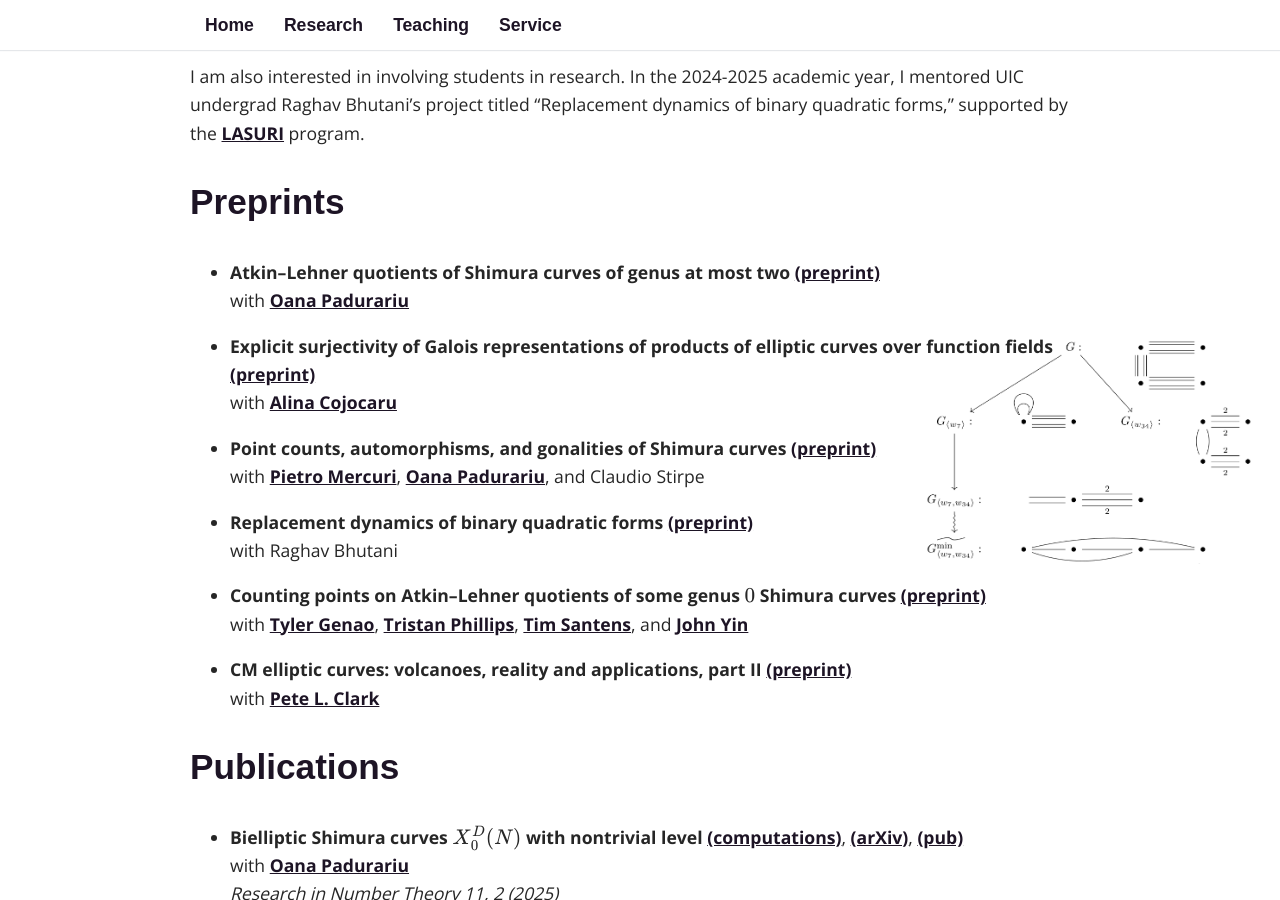
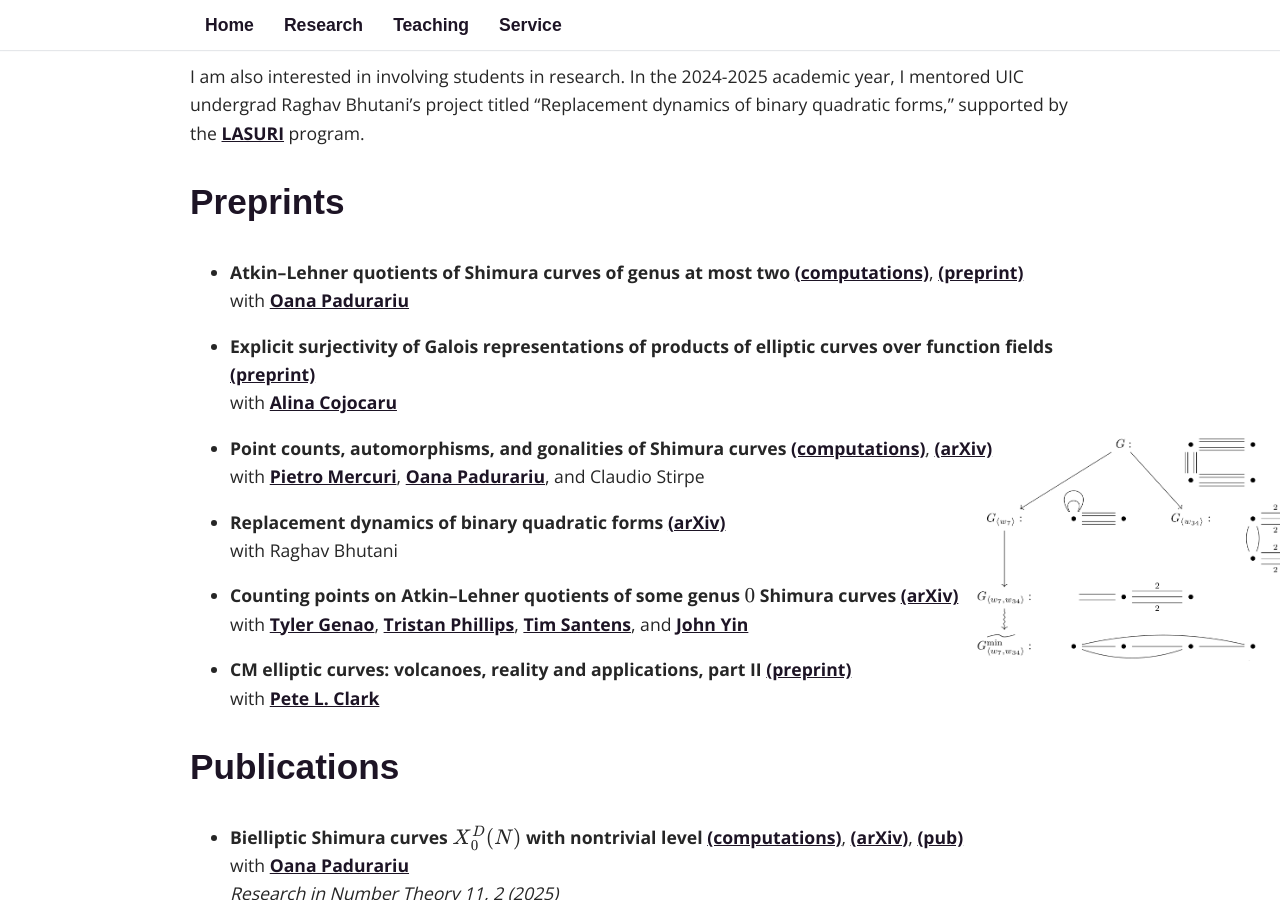
Before and after one commit to fsaia/site, a Jekyll site: the page built from _pages/02_research.md, in a window 1280 px wide and 900 px high, scrolled down 462 px. Built offline with Jekyll 4.4.1, drawn with Linux system fonts in a browser that asks for light colours; some web fonts are replaced; formulas are drawn with MathJax 3.

Commit message:
Add files via upload

```diff
--- a/_pages/02_research.md
+++ b/_pages/02_research.md
@@ -15,22 +15,22 @@ I am also interested in involving students in research. In the 2024-2025 academi
 
 ## Preprints
 
-* **Atkin--Lehner quotients of Shimura curves of genus at most two** [(preprint)](https://drive.google.com/open?id=1mq-a2TyFyDphbl5Co7ifuUb0-FtSKZwt&usp=drive_fs)
+* **Atkin--Lehner quotients of Shimura curves of genus at most two** [(computations)](https://github.com/fsaia/GenusAtMost2), [(preprint)](https://drive.google.com/open?id=1mq-a2TyFyDphbl5Co7ifuUb0-FtSKZwt&usp=drive_fs)
 	with [Oana Padurariu](https://sites.google.com/view/oanapadurariu/home)
 
 * **Explicit surjectivity of Galois representations of products of elliptic curves over function fields** [(preprint)](https://drive.google.com/open?id=1GNtFULGElTfc8UrJF2VlkS4So0rf89KO&usp=drive_fs)
 	with [Alina Cojocaru](https://www.alinacarmencojocaru.com/acc-main.html)
 
-* **Point counts, automorphisms, and gonalities of Shimura curves** [(preprint)](https://drive.google.com/open?id=1XPTi7WijH1pNq14BG7EM5swEKJ4FEWFz&usp=drive_fs)
+* **Point counts, automorphisms, and gonalities of Shimura curves** [(computations)](https://github.com/fsaia/ShimuraPointCounts), [(arXiv)](https://arxiv.org/abs/2507.15992)
 	with [Pietro Mercuri](https://sites.google.com/view/mercuriptr/home), [Oana Padurariu](https://sites.google.com/view/oanapadurariu/home), and Claudio Stirpe
 
-<img src='dual_graphs.png' style="float:right; width:38%; margin: -170px;"/>
-
-* **Replacement dynamics of binary quadratic forms** [(preprint)](https://drive.google.com/open?id=107lX6URma4CRxumFyfwhCJanVrrJ8oi6&usp=drive_fs)
+* **Replacement dynamics of binary quadratic forms** [(arXiv)](https://arxiv.org/abs/2508.05816)
 	with Raghav Bhutani
 
-* **Counting points on Atkin--Lehner quotients of some genus $$0$$ Shimura curves** [(preprint)](https://drive.google.com/open?id=1inQ619dsvHOdSJr60H__YCSth28T7gIz&usp=drive_fs)
+* **Counting points on Atkin--Lehner quotients of some genus $$0$$ Shimura curves** [(arXiv)](https://arxiv.org/abs/2504.09400)
 	with [Tyler Genao](https://tylergenao.com/), [Tristan Phillips](https://sites.google.com/site/tristanphillipsmath/home), [Tim Santens](https://sites.google.com/view/timsantens/), and [John Yin](https://sites.google.com/view/johng23)
+
+<img src='dual_graphs.png' style="float:right; width:38%; margin: -220px;"/>
 
 * **CM elliptic curves: volcanoes, reality and applications, part II** [(preprint)](https://drive.google.com/open?id=1b2EoBFmTbz8GHKvRBdasQ5vv-3qEob2-&usp=drive_fs)
 	with [Pete L. Clark](https://plclark.github.io/PeteLClark/)
@@ -49,7 +49,7 @@ I am also interested in involving students in research. In the 2024-2025 academi
 	with [Pete L. Clark](https://plclark.github.io/PeteLClark/), [Tyler Genao](https://tylergenao.com/), and [Paul Pollack](https://pollack.uga.edu/)
 	*Journal of the London Mathematical Society (2) 105 (2022), no. 2, 825–883*
 
-<img src='-8_ram.png' style="float:right; width:32%; margin: -100px;"/>
+<img src='-8_ram.png' style="float:right; width:32%; margin: -120px;"/>
 
 * **Chevalley-Warning at the boundary** [(pdf)](https://plclark.github.io/PeteLClark/Research/Chevalley_Warning_on_the_Boundary.pdf), [(pub)](https://www-sciencedirect-com.proxy.cc.uic.edu/science/article/pii/S0723086921000207?via%3Dihub)
 	with [Pete L. Clark](https://plclark.github.io/PeteLClark/) and [Tyler Genao](https://tylergenao.com/)
```
